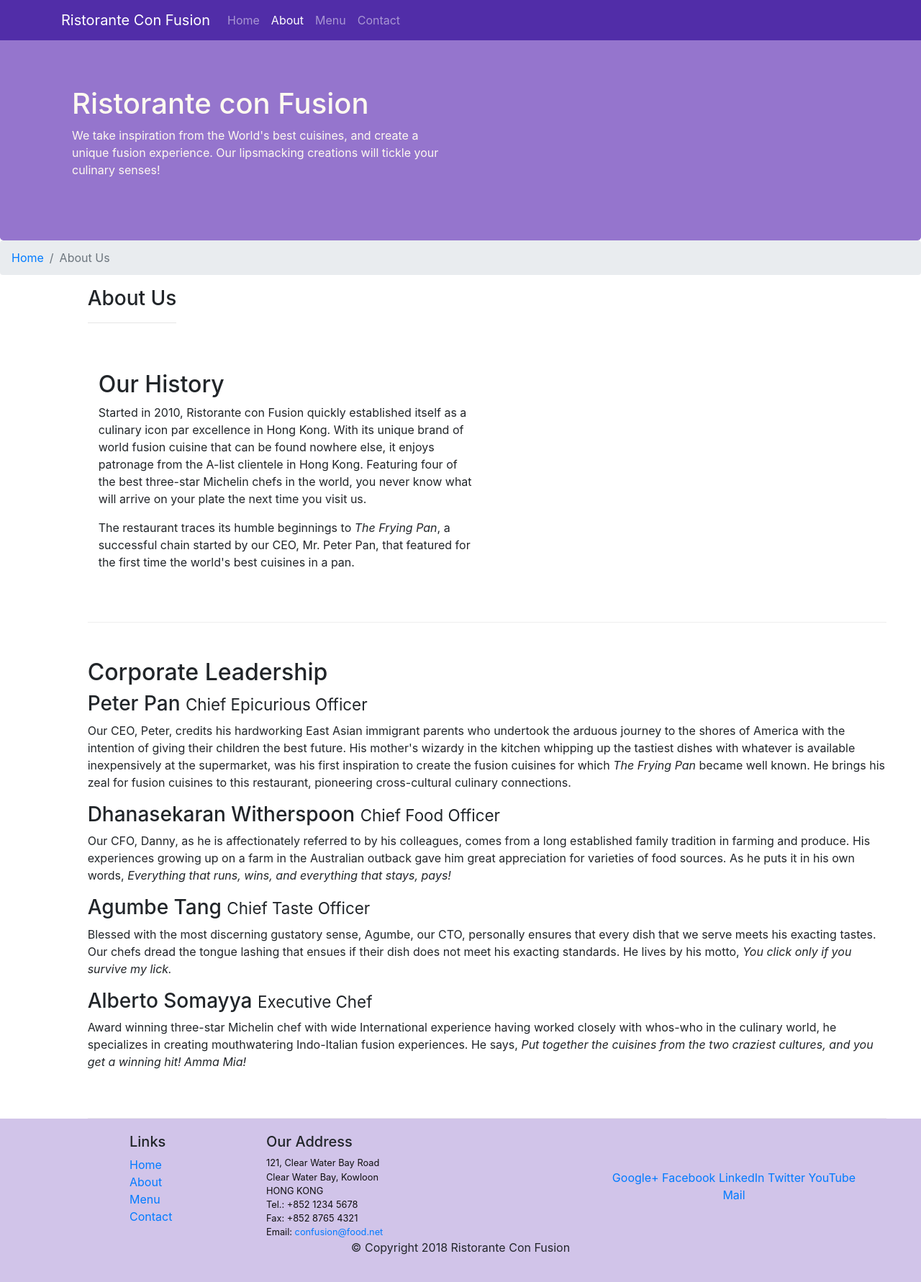
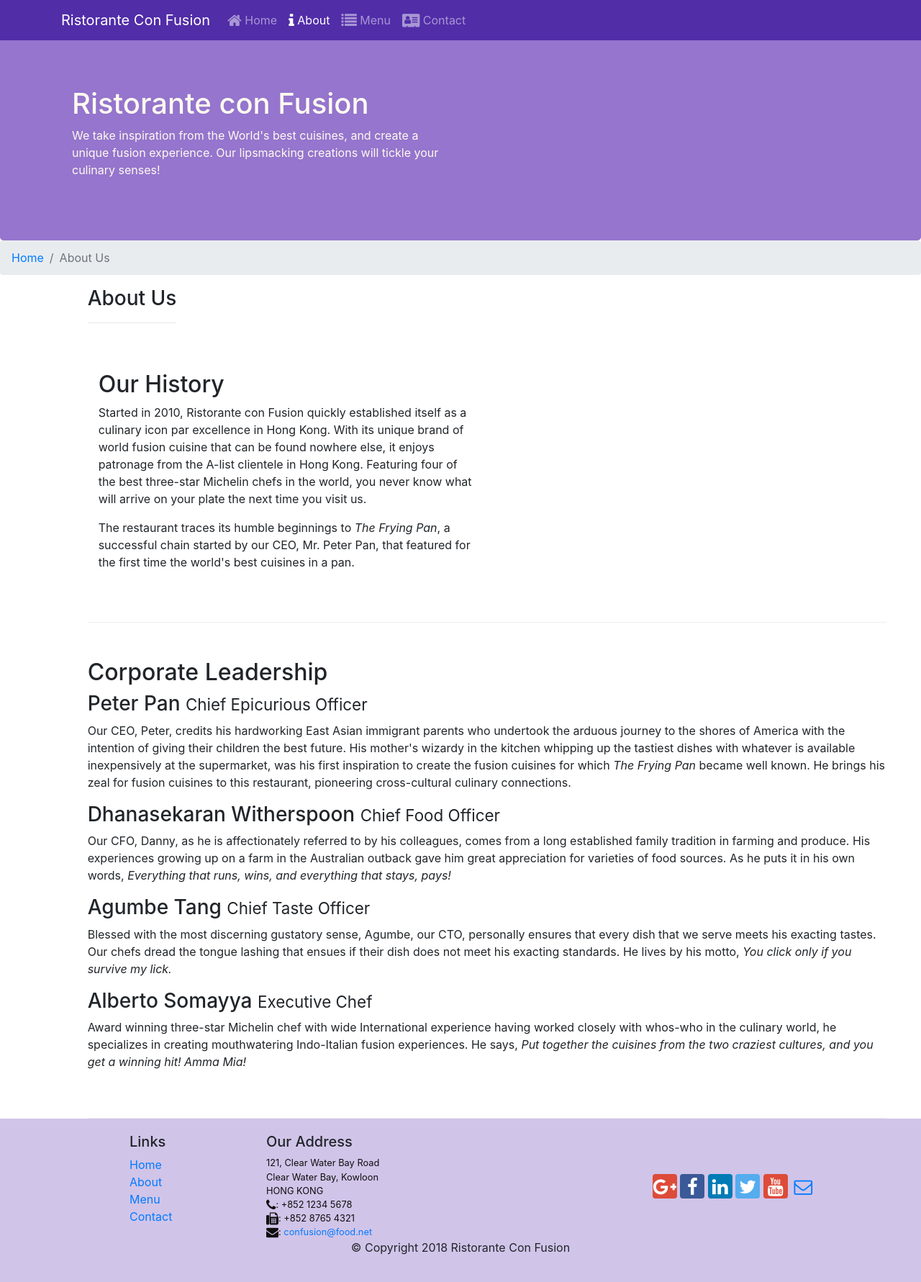
Before and after one commit to eshaansinghparihar/Front-End-Web-UI-Frameworks-and-Tools-Bootstrap-4, a website: page aboutus.html in a window 1280 px wide. Shown: the whole page at 72% size. Drawn offline with nearby package versions, Linux system fonts and the light colour scheme.

Commit message:
Font Icons By Font Awesome and Bootstrap Social

```diff
--- a/aboutus.html
+++ b/aboutus.html
@@ -8,7 +8,8 @@
     <meta charset="utf-8">
     <meta name="viewport" content="width=device-width, initial-scale=1, shrink-to-fit=no">
     <meta http-equiv="x-ua-compatible" content="ie=edge">
-
+    <link rel="stylesheet" href="node_modules/font-awesome/css/font-awesome.min.css">
+    <link rel="stylesheet" href="node_modules/bootstrap-social/bootstrap-social.css">
     <!-- Bootstrap CSS -->
     <link rel="stylesheet" href="node_modules/bootstrap/dist/css/bootstrap.min.css">
     <link rel="stylesheet" href="styles.css">
@@ -23,10 +24,10 @@
             <div class="collapse navbar-collapse" id="Navbar">
            <a class="navbar-brand" href="#">Ristorante Con Fusion</a>
                 <ul class="navbar-nav mr-auto">
-                    <li class="nav-item"><a class="nav-link" href="./index.html">Home</a></li>
-                    <li class="nav-item active"><a class="nav-link" href="./aboutus.html">About</a></li>
-                    <li class="nav-item"><a class="nav-link" href="#">Menu</a></li>
-                    <li class="nav-item"><a class="nav-link" href="#">Contact</a></li>
+                    <li class="nav-item"><a class="nav-link" href="./index.html"><span class="fa fa-home fa-lg"></span> Home</a></li>
+                    <li class="nav-item active"><a class="nav-link" href="#"><span class="fa fa-info fa-lg"></span> About</a></li>
+                    <li class="nav-item"><a class="nav-link" href="#"><span class="fa fa-list fa-lg"></span> Menu</a></li>
+                    <li class="nav-item"><a class="nav-link" href="#"><span class="fa fa-address-card fa-lg"></span> Contact</a></li>
                 </ul>
                 </div>
         </div>
@@ -100,20 +101,22 @@
 		              121, Clear Water Bay Road<br>
 		              Clear Water Bay, Kowloon<br>
 		              HONG KONG<br>
-		              Tel.: +852 1234 5678<br>
-		              Fax: +852 8765 4321<br>
-		              Email: <a href="mailto:confusion@food.net">confusion@food.net</a>
+		              <i class="fa fa-phone fa-lg"></i>: +852 1234 5678<br>
+                      <i class="fa fa-fax fa-lg"></i>: +852 8765 4321<br>
+                      <i class="fa fa-envelope fa-lg"></i>:
+                      <a href="mailto:confusion@food.net">confusion@food.net</a>
 		           </address>
                 </div>
                 <div class="col-12 col-sm-4 align-self-center">
                     <div class="text-center">
-                        <a href="http://google.com/+">Google+</a>
-                        <a href="http://www.facebook.com/profile.php?id=">Facebook</a>
-                        <a href="http://www.linkedin.com/in/">LinkedIn</a>
-                        <a href="http://twitter.com/">Twitter</a>
-                        <a href="http://youtube.com/">YouTube</a>
-                        <a href="mailto:">Mail</a>
+                        <a class="btn btn-social-icon btn-google" href="http://google.com/+"><i class="fa fa-google-plus"></i></a>
+                        <a class="btn btn-social-icon btn-facebook" href="http://www.facebook.com/profile.php?id="><i class="fa fa-facebook"></i></a>
+                        <a class="btn btn-social-icon btn-linkedin" href="http://www.linkedin.com/in/"><i class="fa fa-linkedin"></i></a>
+                        <a class="btn btn-social-icon btn-twitter" href="http://twitter.com/"><i class="fa fa-twitter"></i></a>
+                        <a class="btn btn-social-icon btn-google" href="http://youtube.com/"><i class="fa fa-youtube"></i></a>
+                        <a class="btn btn-social-icon" href="mailto:"><i class="fa fa-envelope-o"></i></a>
                     </div>
+
                 </div>
            </div>
            <div class="row justify-content-center">
--- a/package.json
+++ b/package.json
@@ -15,6 +15,8 @@
   },
   "dependencies": {
     "bootstrap": "^4.0.0",
+    "bootstrap-social": "^5.1.1",
+    "font-awesome": "^4.7.0",
     "jquery": "^3.3.1",
     "popper.js": "^1.12.9"
   }
```
Also changed, not shown: index.html (+17 -15 lines), 1 other file.
